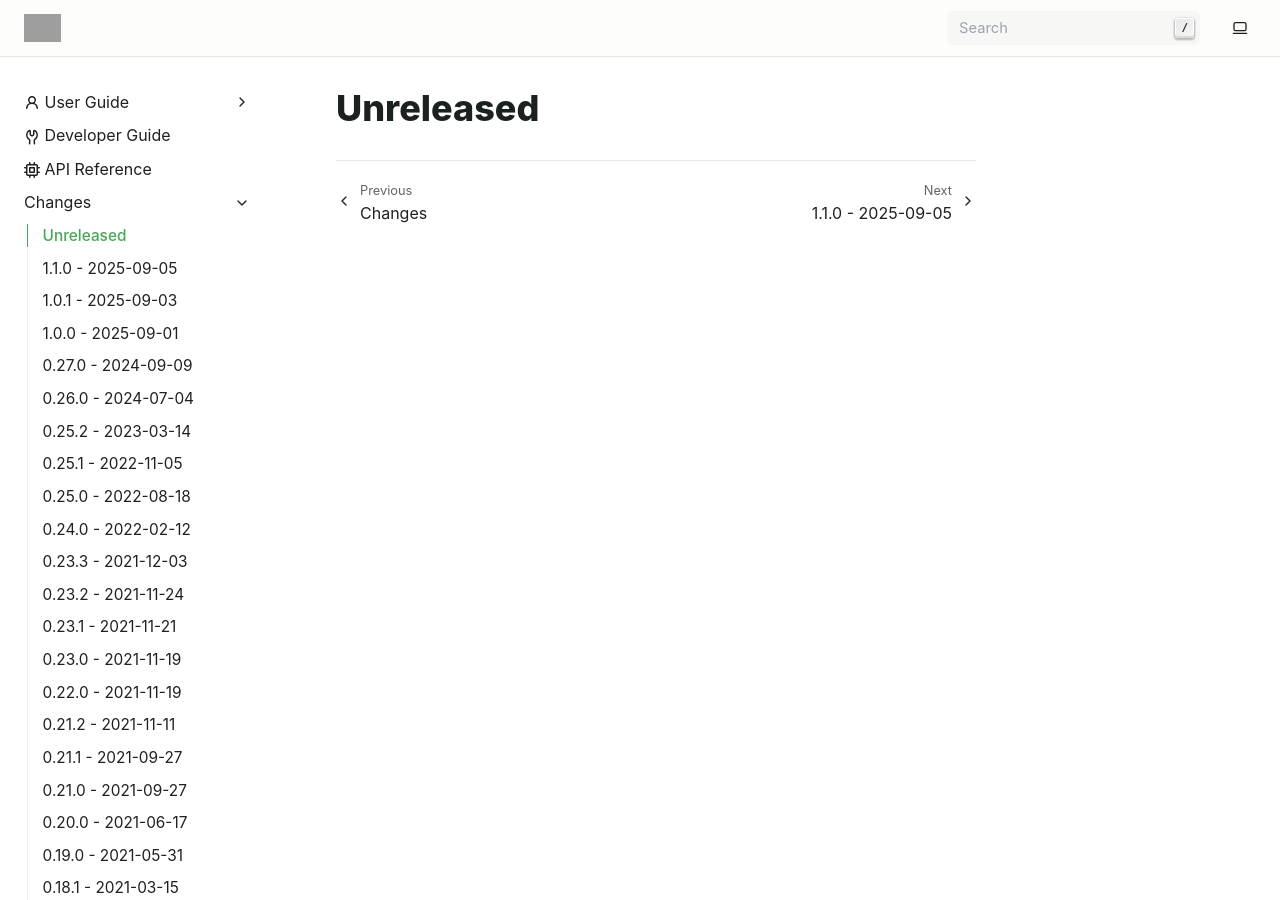
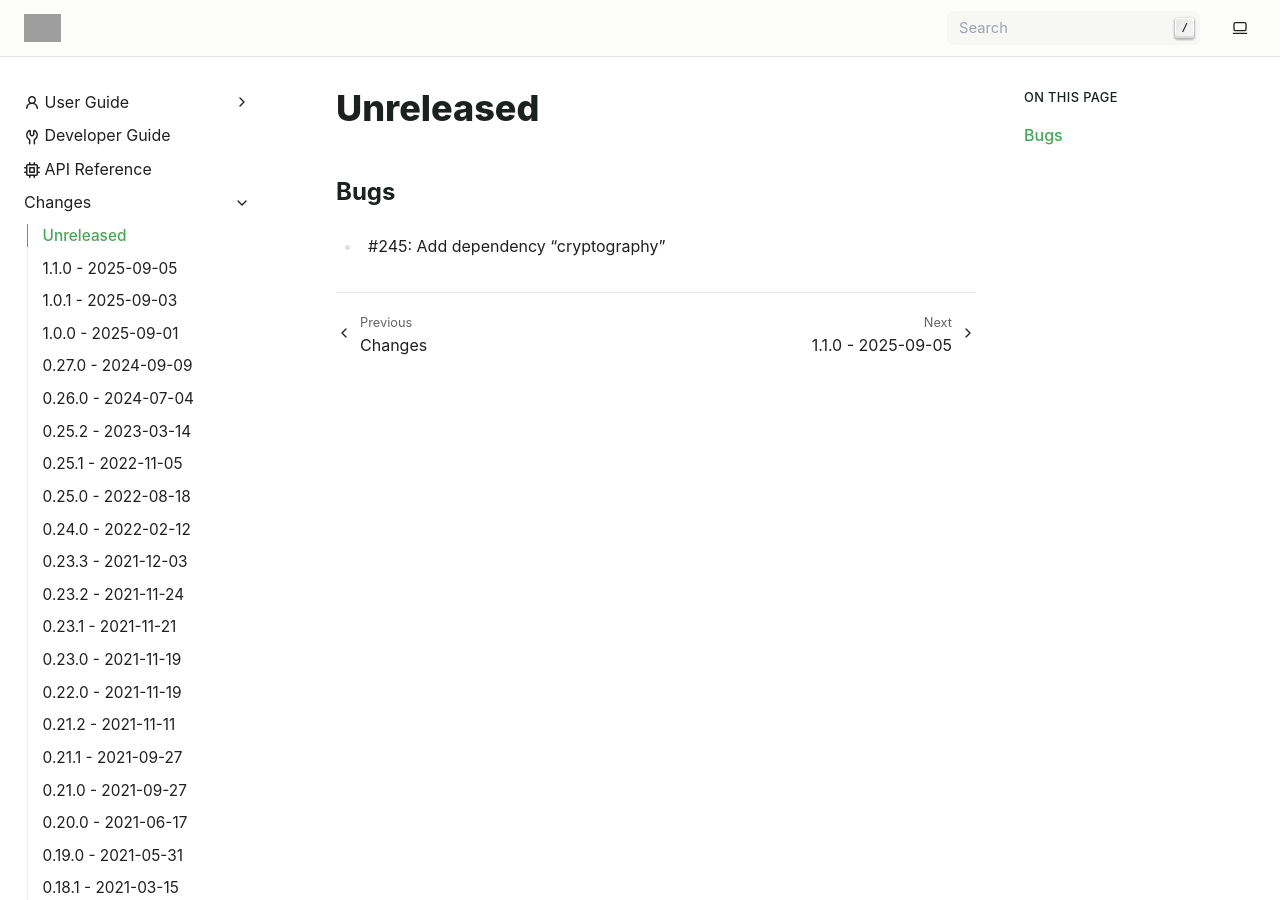
Before and after one commit to exasol/pyexasol, a Sphinx documentation site: the page built from doc/changes/unreleased.md, in a window 1280 px wide and 900 px high. Built offline with Sphinx 7.4.7, drawn with Linux system fonts in a browser that asks for light colours; grey boxes are pictures that could not be loaded.

Commit message:
#245: Add dependency "cryptography"

```diff
--- a/doc/changes/unreleased.md
+++ b/doc/changes/unreleased.md
@@ -1 +1,5 @@
 # Unreleased
+
+## Bugs
+
+ - #245: Add dependency "cryptography"
--- a/pyproject.toml
+++ b/pyproject.toml
@@ -50,6 +50,7 @@ python = "^3.9.2"
 websocket-client = ">=1.0.1"
 rsa = "*"
 packaging = "*"
+cryptography = {version = ">=45.0.7, <46.0.0"}
 # Currently, it is necessary to pin numpy explicitly.
 # For additional details, refer to: https://github.com/numpy/numpy/issues/26710
 # Once this issue has been resolved, we should be able to remove this explicit dependency.
```
Also changed, not shown: 1 other file.
